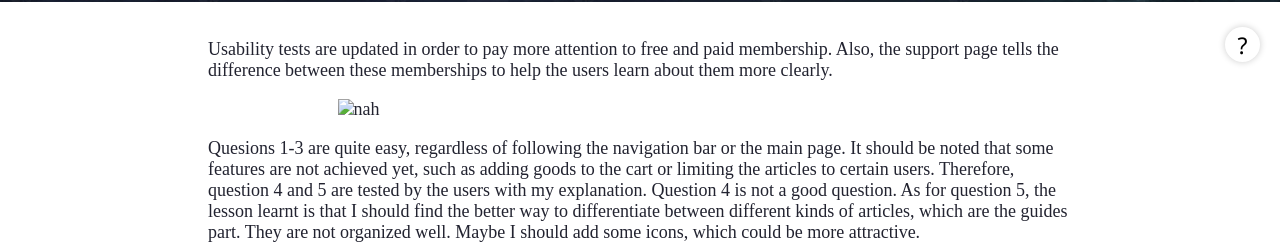
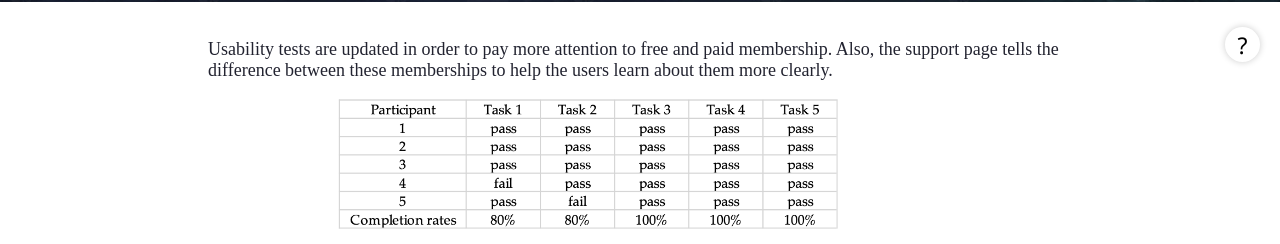
Before and after one commit to Pagius5/COMM5961A_Assignments, a plain HTML site: page assignment5.html in a window 1280 px wide. Shown: the part 718-962 px from the top of the page. Drawn offline with nearby package versions, Linux system fonts and the light colour scheme; the site is published under a folder, as on GitHub Pages, so addresses that start at the root find nothing; a web font is replaced by a local one.

Commit message:
Update assignment5.html

```diff
--- a/assignment5.html
+++ b/assignment5.html
@@ -51,7 +51,7 @@
             <p>Usability tests are updated in order to pay more attention to free and paid membership. Also, the support page tells the difference between these memberships to help the users learn about them more clearly.</p>
 
             <div style="width:70%; margin:auto;">
-                <img src="/table.png" style="width:500px;" alt="nah">
+                <img src="table.png" style="width:500px;" alt="nah">
             </div>
 
             <p>Quesions 1-3 are quite easy, regardless of following the navigation bar or the main page. It should be noted that some features are not achieved yet, such as adding goods to the cart or limiting the articles to certain users. Therefore, question 4 and 5 are tested by the users with my explanation. Question 4 is not a good question. As for question 5, the lesson learnt is that I should find the better way to differentiate between different kinds of articles, which are the guides part. They are not organized well. Maybe I should add some icons, which could be more attractive.</p>
```
